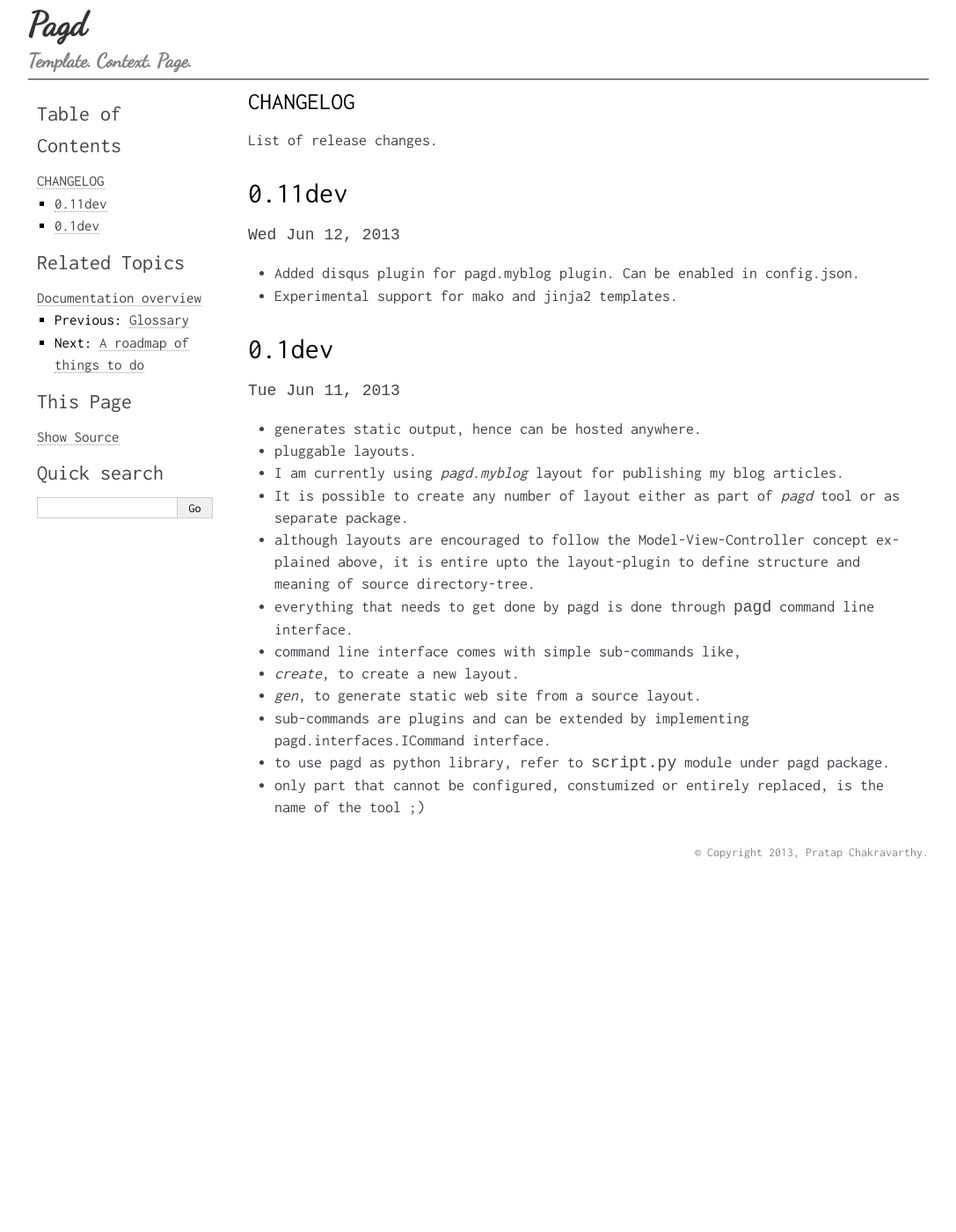
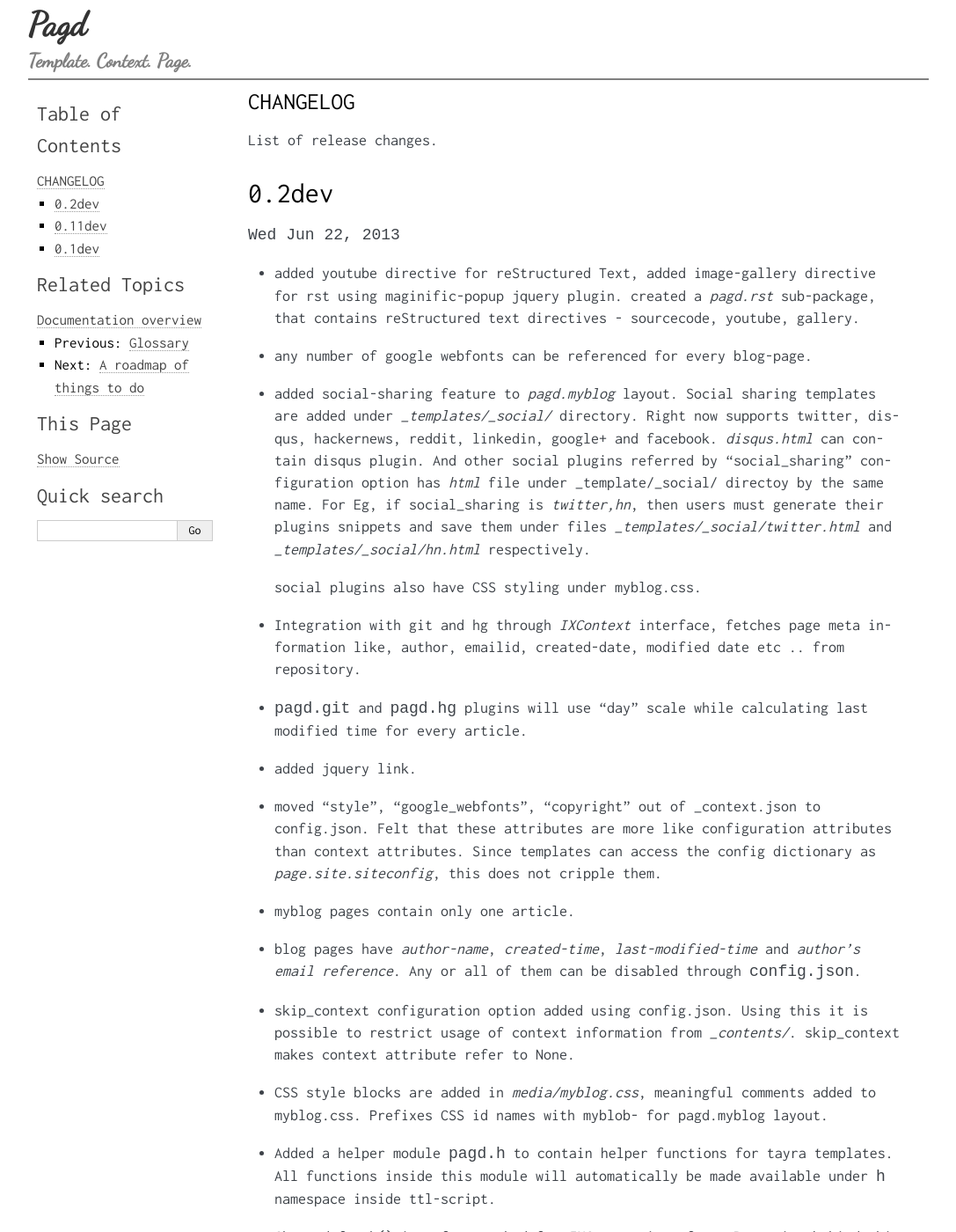
Before and after one commit to pluggdapps/pagd, a Sphinx documentation site: the page built from docs/CHANGELOG.rst, in a window 1280 px wide and 1400 px high. Shown: the whole window at 88% size, without its empty margins (96-1183 px from the left). Built offline with Sphinx 7.4.7, drawn with Linux system fonts in a browser that asks for light colours; some of the changed text lies outside the part shown.

Commit message:
0.2dev release.

```diff
--- a/docs/CHANGELOG.rst
+++ b/docs/CHANGELOG.rst
@@ -2,6 +2,77 @@ CHANGELOG
 =========
 
 List of release changes.
+
+0.2dev
+------
+
+``Wed Jun 22, 2013``
+
+- added youtube directive for reStructured Text,
+  added image-gallery directive for rst using maginific-popup jquery plugin.
+  created a `pagd.rst` sub-package, that contains reStructured text
+  directives - sourcecode, youtube, gallery.
+
+- any number of google webfonts can be referenced for every blog-page.
+
+- added social-sharing feature to `pagd.myblog` layout.
+  Social sharing templates are added under `_templates/_social/` directory.
+  Right now supports twitter, disqus, hackernews, reddit, linkedin, google+
+  and facebook.  `disqus.html` can contain disqus plugin. And other social
+  plugins referred by "social_sharing" configuration option has `html` file
+  under _template/_social/ directoy by the same name.
+  For Eg, if social_sharing is `twitter,hn`, then users must generate their
+  plugins snippets and save them under files `_templates/_social/twitter.html`
+  and `_templates/_social/hn.html` respectively.
+
+  social plugins also have CSS styling under myblog.css.
+
+- Integration with git and hg through `IXContext` interface, fetches page meta
+  information like, author, emailid, created-date, modified date etc .. from
+  repository.
+
+- ``pagd.git`` and ``pagd.hg`` plugins will use "day" scale while calculating
+  last modified time for every article.
+
+- added jquery link.
+
+- moved "style", "google_webfonts", "copyright" out of _context.json to
+  config.json. Felt that these attributes are more like configuration
+  attributes than context attributes. Since templates can access the config
+  dictionary as `page.site.siteconfig`, this does not cripple them.
+
+- myblog pages contain only one article.
+
+- blog pages have `author-name`, `created-time`, `last-modified-time` and
+  `author's email reference`. Any or all of them can be disabled through
+  ``config.json``.
+
+- skip_context configuration option added using config.json. Using this it is
+  possible to restrict usage of context information from `_contents/`.
+  skip_context makes context attribute refer to None.
+
+- CSS style blocks are added in `media/myblog.css`, meaningful comments added
+  to myblog.css. Prefixes CSS id names with myblob- for pagd.myblog layout.
+
+- Added a helper module ``pagd.h`` to contain helper functions for tayra
+  templates. All functions inside this module will automatically be made
+  available under ``h`` namespace inside ttl-script.
+
+- Changed fetch() interface method for `IXContext` interface. Reasoning behind
+  this is that, IXContext plugin's fetch() method can be called for entire page
+  or for every article for this page.
+
+- template plugins must be included under try ... except blocks to avoid
+  crashing when they are not being used.
+
+- removed duplicate dependencies.
+
+- minor fixes in error logging and documentation
+
+- Source documentation, using sphinx, is updated.
+
+- pagd.myblog layout show email-id by default.
+
 
 0.11dev
 ------
```
Also changed, not shown: docs/TODO.rst (+12 -11 lines), docs/configuration.rst (+9 -4 lines), docs/index.rst (+41 -11 lines).
